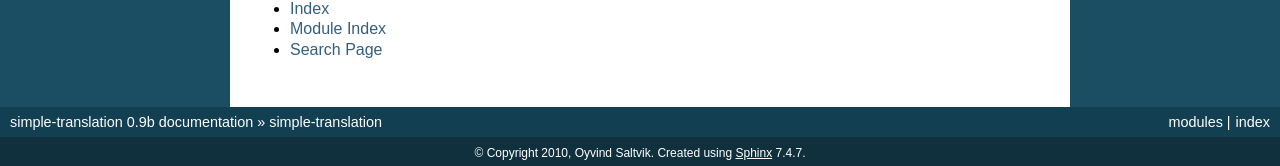
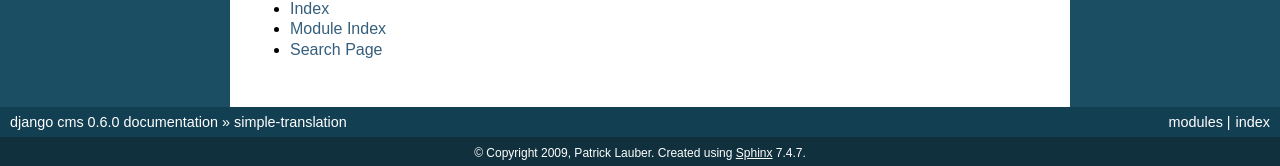
Before and after one commit to fivethreeo/simple-translation, a Sphinx documentation site: the page built from docs/index.rst, in a window 1280 px wide and 900 px high, scrolled down 1018 px. Shown: the part 731-897 px from the top of the window. Built offline with Sphinx 7.4.7, drawn with Linux system fonts in a browser that asks for light colours; the version number is read from the project's files by our own code; some of the changed lines change nothing that is shown; some of the changed text lies outside the part shown.

Commit message:
trying to fix docs

```diff
--- a/docs/conf.py
+++ b/docs/conf.py
@@ -1,60 +1,68 @@
 # -*- coding: utf-8 -*-
 #
-# simple-translation documentation build configuration file, created by
-# sphinx-quickstart on Tue Aug 31 16:36:25 2010.
+# django cms documentation build configuration file, created by
+# sphinx-quickstart on Tue Sep 15 10:47:03 2009.
 #
-# This file is execfile()d with the current directory set to its containing dir.
+# This file is execfile()d with the current directory set to its containing
+# dir.
 #
 # Note that not all possible configuration values are present in this
 # autogenerated file.
 #
-# All configuration values have a default; values that are commented out
-# serve to show the default.
+# All configuration values have a default; values that are commented out serve
+# to show the default.
 
 import sys, os
 
-# If extensions (or modules to document with autodoc) are in another directory,
-# add these directories to sys.path here. If the directory is relative to the
-# documentation root, use os.path.abspath to make it absolute, like shown here.
-#sys.path.insert(0, os.path.abspath('.'))
+# If extensions (or modules to document with autodoc) are in another
+# directory, add these directories to sys.path here. If the directory is
+# relative to the documentation root, use os.path.abspath to make it absolute,
+# like shown here.
+
+sys.path.append(os.path.abspath('.'))
+sys.path.append(os.path.abspath('..'))
+os.environ['DJANGO_SETTINGS_MODULE'] = 'example.settings'
 
 # -- General configuration -----------------------------------------------------
 
-# If your documentation needs a minimal Sphinx version, state it here.
-#needs_sphinx = '1.0'
-
-# Add any Sphinx extension module names here, as strings. They can be extensions
-# coming with Sphinx (named 'sphinx.ext.*') or your custom ones.
-extensions = []
+# Add any Sphinx extension module names here, as strings. They can be
+# extensions coming with Sphinx (named 'sphinx.ext.*') or your custom ones.
+extensions = ['sphinx.ext.autodoc']
 
 # Add any paths that contain templates here, relative to this directory.
-templates_path = ['_templates']
+templates_path = ['templates']
 
 # The suffix of source filenames.
 source_suffix = '.rst'
 
 # The encoding of source files.
-#source_encoding = 'utf-8-sig'
+source_encoding = 'utf-8'
 
 # The master toctree document.
 master_doc = 'index'
 
 # General information about the project.
-project = u'simple-translation'
-copyright = u'2010, Oyvind Saltvik'
+project = u'django cms'
+copyright = u'2009, Patrick Lauber'
 
 # The version info for the project you're documenting, acts as replacement for
 # |version| and |release|, also used in various other places throughout the
 # built documents.
 #
 # The short X.Y version.
-version = '0.9b'
+
+path = os.path.split(os.path.dirname(__file__))[0]
+path = os.path.split(path)[0]
+sys.path.insert(0, path)
+import cms
+
+version = '.'.join(map(str, cms.VERSION))
 # The full version, including alpha/beta/rc tags.
-release = '0.9b'
+release = cms.__version__
 
-# The language for content autogenerated by Sphinx. Refer to documentation
-# for a list of supported languages.
-#language = None
+# The language for content autogenerated by Sphinx. Refer to documentation for
+# a list of supported languages.
+language = "en"
 
 # There are two options for replacing |today|: either, you set today to some
 # non-false value, then it is used:
@@ -62,18 +70,22 @@
 # Else, today_fmt is used as the format for a strftime call.
 #today_fmt = '%B %d, %Y'
 
-# List of patterns, relative to source directory, that match files and
-# directories to ignore when looking for source files.
-exclude_patterns = ['_build']
+# List of documents that shouldn't be included in the build.
+#unused_docs = []
 
-# The reST default role (used for this markup: `text`) to use for all documents.
+# List of directories, relative to source directory, that shouldn't be
+# searched for source files.
+exclude_trees = ['build']
+
+# The reST default role (used for this markup: `text`) to use for all
+# documents.
 #default_role = None
 
 # If true, '()' will be appended to :func: etc. cross-reference text.
-#add_function_parentheses = True
+add_function_parentheses = True
 
-# If true, the current module name will be prepended to all description
-# unit titles (such as .. function::).
+# If true, the current module name will be prepended to all description unit
+# titles (such as .. function::).
 #add_module_names = True
 
 # If true, sectionauthor and moduleauthor directives will be shown in the
@@ -89,8 +101,8 @@
 
 # -- Options for HTML output ---------------------------------------------------
 
-# The theme to use for HTML and HTML Help pages.  See the documentation for
-# a list of builtin themes.
+# The theme to use for HTML and HTML Help pages.  Major themes that come with
+# Sphinx are currently 'default' and 'sphinxdoc'.
 html_theme = 'default'
 
 # Theme options are theme-specific and customize the look and feel of a theme
@@ -120,7 +132,7 @@
 # Add any paths that contain custom static files (such as style sheets) here,
 # relative to this directory. They are copied after the builtin static files,
 # so a file named "default.css" will overwrite the builtin "default.css".
-html_static_path = ['_static']
+html_static_path = ['static']
 
 # If not '', a 'Last updated on:' timestamp is inserted at every page bottom,
 # using the given strftime format.
@@ -138,7 +150,7 @@
 #html_additional_pages = {}
 
 # If false, no module index is generated.
-#html_domain_indices = True
+#html_use_modindex = True
 
 # If false, no index is generated.
 #html_use_index = True
@@ -149,28 +161,22 @@
 # If true, links to the reST sources are added to the pages.
 #html_show_sourcelink = True
 
-# If true, "Created using Sphinx" is shown in the HTML footer. Default is True.
-#html_show_sphinx = True
-
-# If true, "(C) Copyright ..." is shown in the HTML footer. Default is True.
-#html_show_copyright = True
-
 # If true, an OpenSearch description file will be output, and all pages will
 # contain a <link> tag referring to it.  The value of this option must be the
 # base URL from which the finished HTML is served.
 #html_use_opensearch = ''
 
-# This is the file name suffix for HTML files (e.g. ".xhtml").
-#html_file_suffix = None
+# If nonempty, this is the file name suffix for HTML files (e.g. ".xhtml").
+#html_file_suffix = ''
 
 # Output file base name for HTML help builder.
-htmlhelp_basename = 'simple-translationdoc'
+htmlhelp_basename = 'djangocmsdoc'
 
 
 # -- Options for LaTeX output --------------------------------------------------
 
 # The paper size ('letter' or 'a4').
-#latex_paper_size = 'letter'
+latex_paper_size = 'a4'
 
 # The font size ('10pt', '11pt' or '12pt').
 #latex_font_size = '10pt'
@@ -178,23 +184,17 @@
 # Grouping the document tree into LaTeX files. List of tuples
 # (source start file, target name, title, author, documentclass [howto/manual]).
 latex_documents = [
-  ('index', 'simple-translation.tex', u'simple-translation Documentation',
-   u'Oyvind Saltvik', 'manual'),
+  ('index', 'djangocms.tex', u'django cms Documentation',
+   u'Patrick Lauber', 'manual'),
 ]
 
-# The name of an image file (relative to this directory) to place at the top of
-# the title page.
+# The name of an image file (relative to this directory) to place at the top
+# of the title page.
 #latex_logo = None
 
 # For "manual" documents, if this is true, then toplevel headings are parts,
 # not chapters.
 #latex_use_parts = False
-
-# If true, show page references after internal links.
-#latex_show_pagerefs = False
-
-# If true, show URL addresses after external links.
-#latex_show_urls = False
 
 # Additional stuff for the LaTeX preamble.
 #latex_preamble = ''
@@ -203,14 +203,4 @@
 #latex_appendices = []
 
 # If false, no module index is generated.
-#latex_domain_indices = True
-
-
-# -- Options for manual page output --------------------------------------------
-
-# One entry per manual page. List of tuples
-# (source start file, name, description, authors, manual section).
-man_pages = [
-    ('index', 'simple-translation', u'simple-translation Documentation',
-     [u'Oyvind Saltvik'], 1)
-]
+#latex_use_modindex = True
```
Also changed, not shown: 2 other files.
